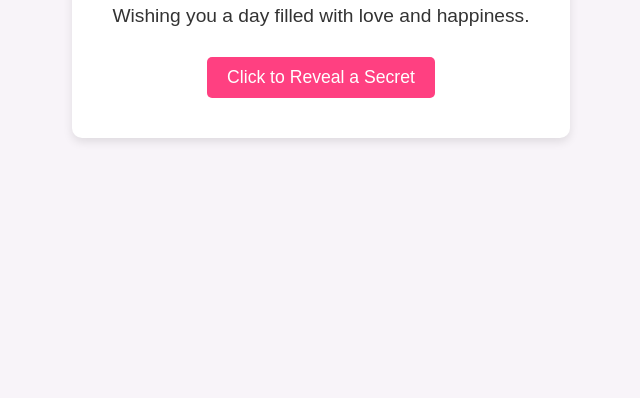
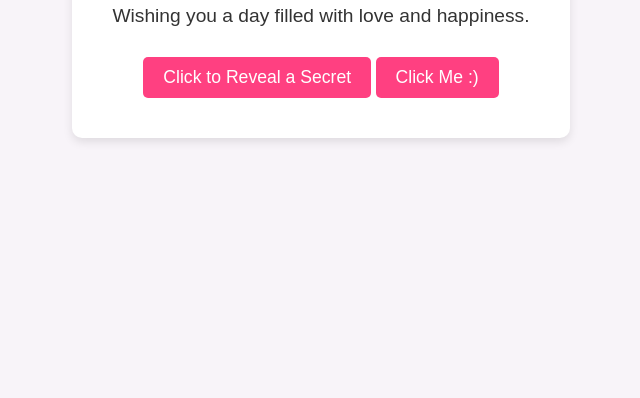
Before and after one commit to Kansaljiarpit/HappyBirthday, a plain HTML site: page index.html in a window 1280 px wide. Shown: the part 402-800 px from the top of the page, without its empty margins (319-959 px from the left). Drawn offline with Linux system fonts and the light colour scheme.

Commit message:
Update index.html

```diff
--- a/index.html
+++ b/index.html
@@ -11,6 +11,7 @@
         <h1 id="birthdayMessage">Happy Birthday!</h1>
         <p id="subMessage">Wishing you a day filled with love and happiness.</p>
         <button onclick="changeMessage()">Click to Reveal a Secret</button>
+        <button link ="index1.html"> Click Me :)  </button></button>
     </div>
 
     <script src="script.js"></script>
```
